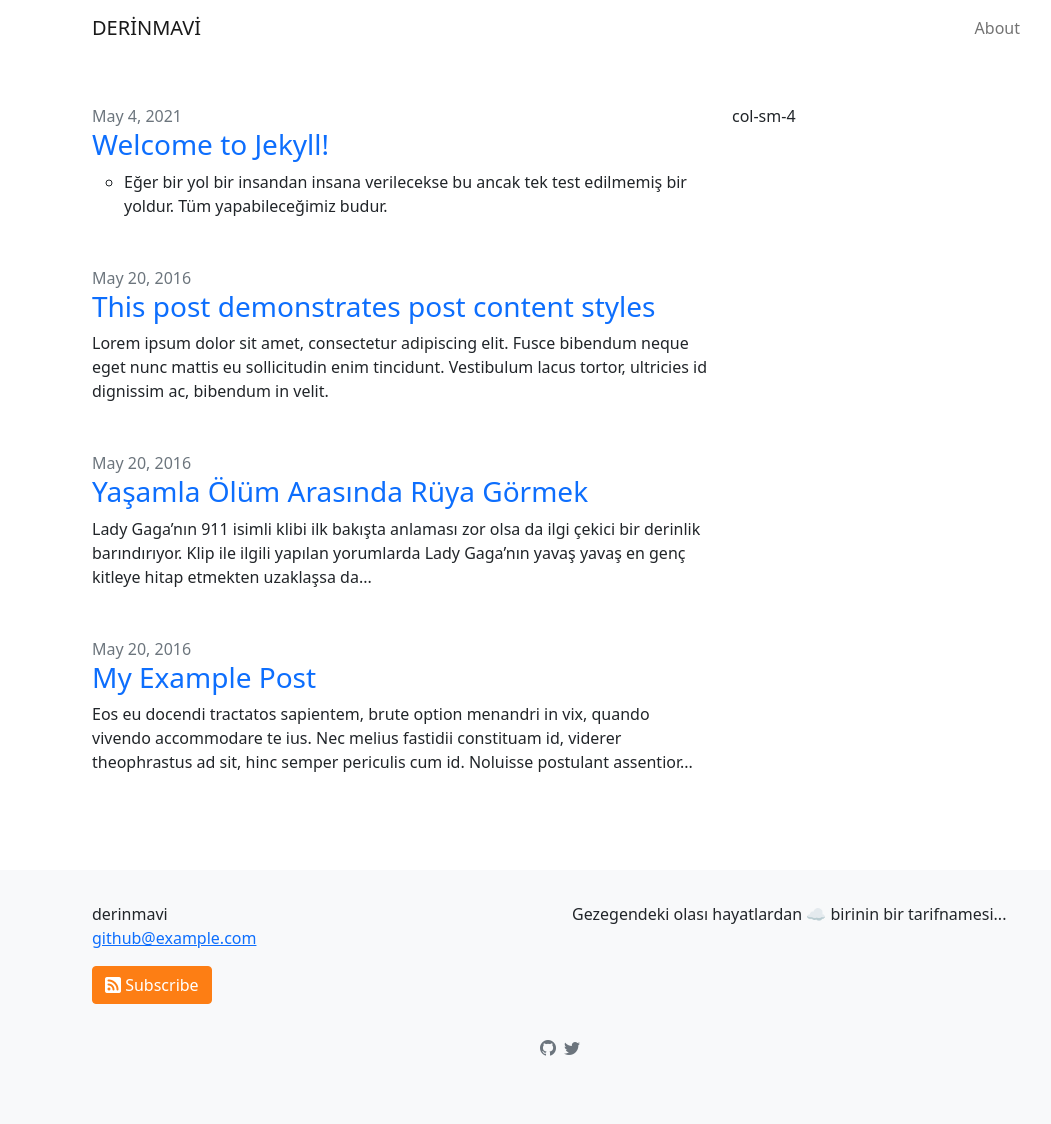
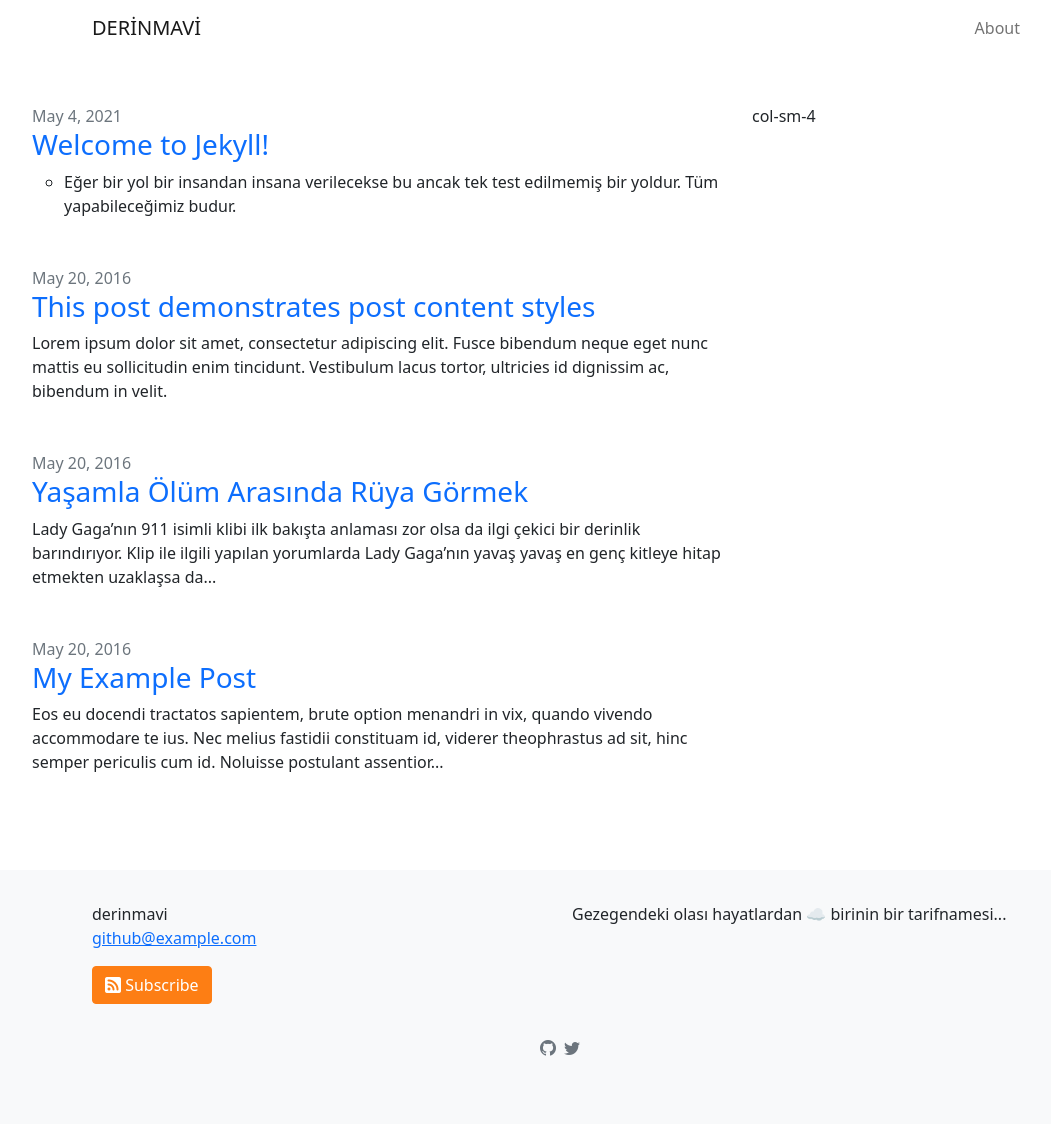
Before and after one commit to tozbulut/derinmavi.io, a Jekyll site: the page built from index.markdown, in a window 1280 px wide. Shown: the whole page, without its empty margins (80-1131 px from the left). Built offline with Jekyll 4.4.1, drawn with Linux system fonts in a browser that asks for light colours.

Commit message:
Update default.html

```diff
--- a/_layouts/default.html
+++ b/_layouts/default.html
@@ -8,7 +8,7 @@
     {%- include header.html -%}
 
     <main class="page-content py-5 flex-shrink-0" aria-label="Content">
-      <div class="container">
+      <div class="container" style="max-width: 1080px;">
 
          <div class="row">
     <div class="col-sm-8">{{ content }}</div>
```
